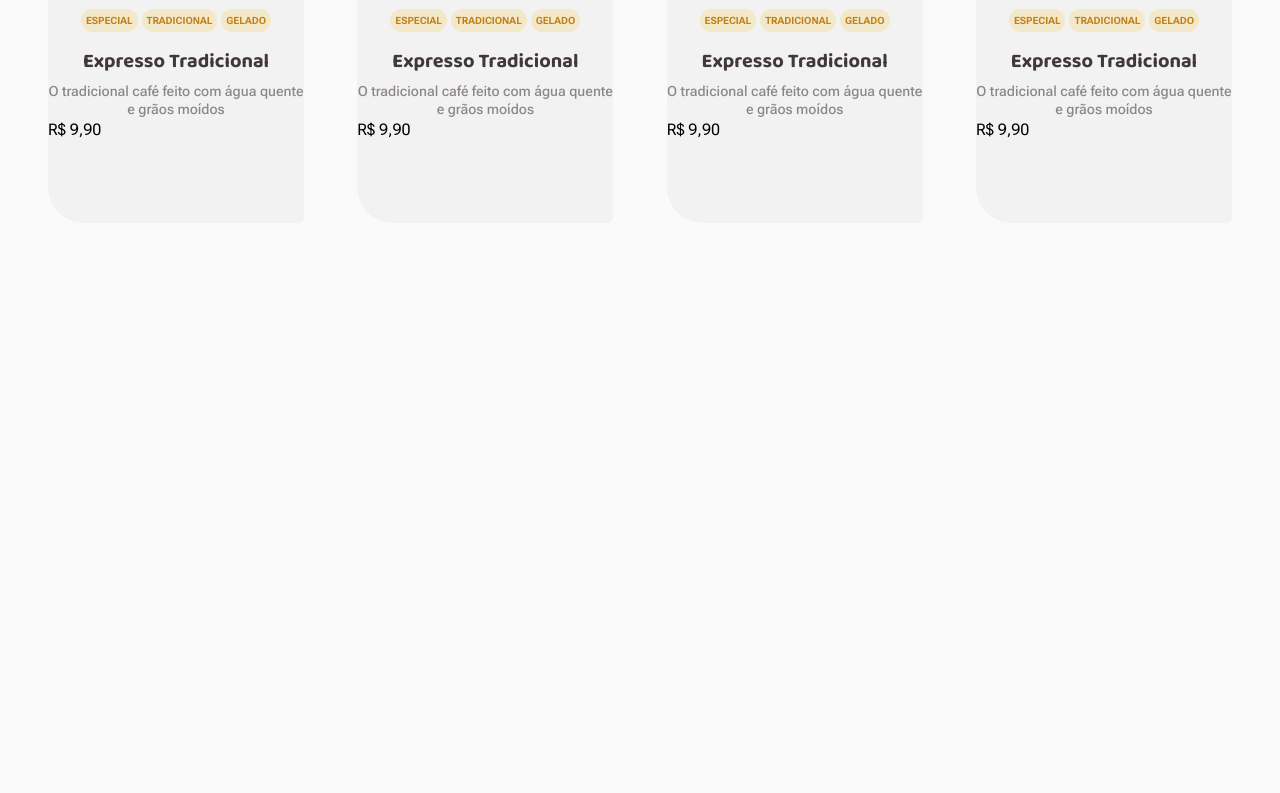
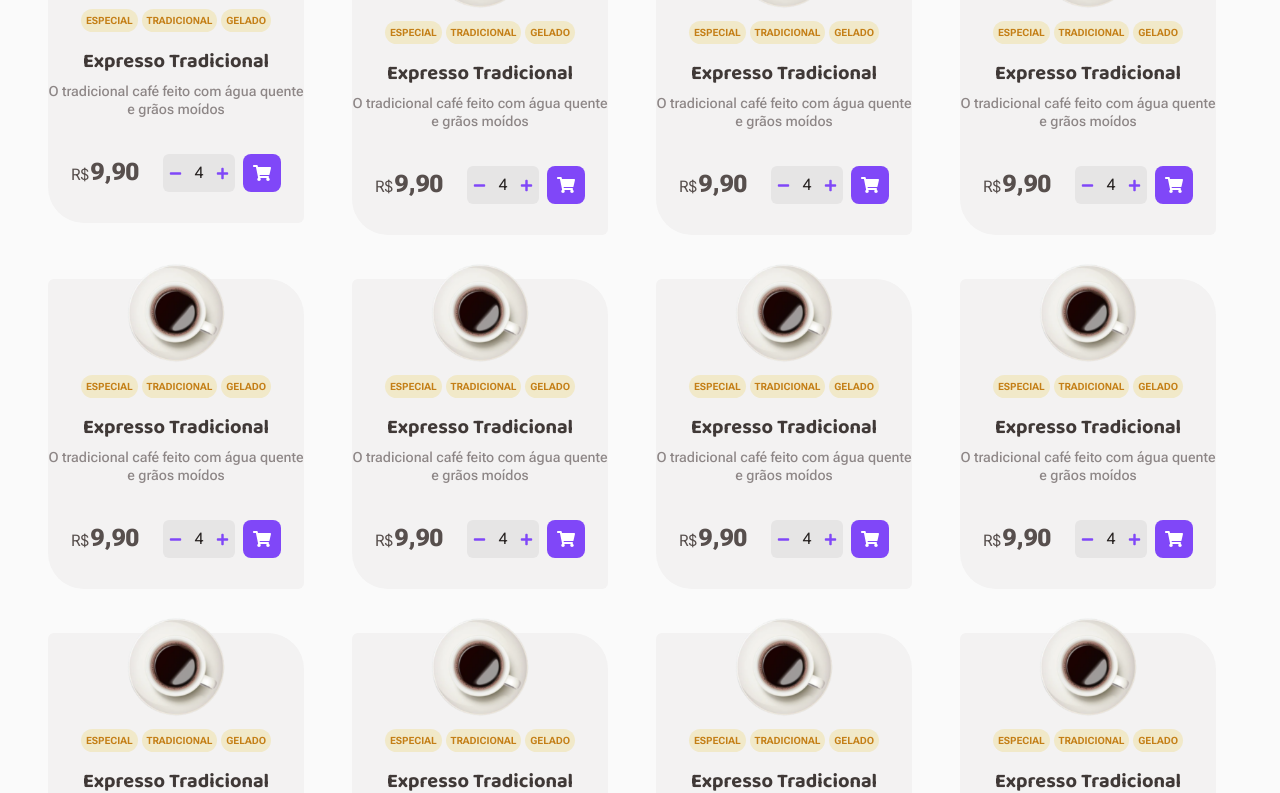
Before and after one commit to leuzindev/coffe-delivery, a Next.js app: page / in a window 1280 px wide. Shown: the part 809-1602 px from the top of the page. Before the commit the page ends 1032 px from the top, so only its background shows below. Built offline with nearby package versions, Linux system fonts and the light colour scheme.

Commit message:
style: finish home-page

```diff
--- a/src/app/(home)/page.tsx
+++ b/src/app/(home)/page.tsx
@@ -5,11 +5,21 @@ export default function Home() {
   return (
     <div className="flex flex-wrap">
       <Hero />
-      <main className="h-full min-h-full w-full">
+      <main className="h-full min-h-full w-full mdd:mt-10 mdd:flex mdd:flex-col mdd:items-center mdd:justify-center">
         <h1 className="mb-14 font-alt text-title-l text-base-subtitle">
           Nossos cafés
         </h1>
-        <div className="flex  flex-wrap justify-between">
+        <div className="grid grid-cols-4 place-items-start gap-8 space-y-3 sm:!grid-cols-1 lg:grid-cols-3 mdd:grid-cols-2">
+          <CoffeCard />
+          <CoffeCard />
+          <CoffeCard />
+          <CoffeCard />
+          <CoffeCard />
+          <CoffeCard />
+          <CoffeCard />
+          <CoffeCard />
+          <CoffeCard />
+          <CoffeCard />
           <CoffeCard />
           <CoffeCard />
           <CoffeCard />
--- a/src/app/globals.css
+++ b/src/app/globals.css
@@ -18,7 +18,7 @@ body{
   font-family: var(--font-roboto);
 }
 :focus{
-  outline: 2px solid #DBAC2C;
+  outline: 0;
 }
 
 body, input, textarea, button {
--- /dev/null
+++ b/src/components/BuyButton.tsx
@@ -0,0 +1,9 @@
+import { FaShoppingCart } from 'react-icons/fa'
+
+export function BuyButton() {
+  return (
+    <button className="flex h-[38px] w-[38px] items-center justify-center rounded-lg bg-purple transition-colors hover:bg-purple-dark">
+      <FaShoppingCart className="text-lg text-white" />
+    </button>
+  )
+}
--- a/src/components/CoffeCard.tsx
+++ b/src/components/CoffeCard.tsx
@@ -1,6 +1,8 @@
 import coffe from '../assets/coffes/Type=Americano.svg'
 import Image from 'next/image'
 import { CoffeTag } from './CoffeTag'
+import { Counter } from './Counter'
+import { BuyButton } from './BuyButton'
 
 interface CoffeCardProps {
   coffeImg?: any
@@ -35,10 +37,15 @@ export function CoffeCard({
           O tradicional café feito com água quente e grãos moídos
         </p>
       </div>
-      <div className="flex">
-        <p>
-          R$ <span>9,90</span>
-        </p>
+      <div className="mt-9 flex items-center justify-center">
+        <div className="mr-6 flex items-end">
+          <p className="mr-[2px] leading-7 text-base-text">R$</p>
+          <span className="text-alt text-title-m text-base-text">9,90</span>
+        </div>
+        <div className="flex gap-2">
+          <Counter value={4} />
+          <BuyButton />
+        </div>
       </div>
     </div>
   )
--- /dev/null
+++ b/src/components/Counter.tsx
@@ -0,0 +1,19 @@
+import { FaMinus, FaPlus } from 'react-icons/fa'
+
+interface CounterProps {
+  value: number
+}
+
+export function Counter({ value }: CounterProps) {
+  return (
+    <div className="flex h-[38px] w-[72px] items-center justify-around rounded-md bg-base-button">
+      <button className="h-full outline-none">
+        <FaMinus className="text-purple" size={13} />
+      </button>
+      <span className="text-text-m text-base-title">{value}</span>
+      <button className="h-full">
+        <FaPlus className="text-purple" size={13} />
+      </button>
+    </div>
+  )
+}
--- a/tailwind.config.js
+++ b/tailwind.config.js
@@ -128,6 +128,9 @@ module.exports = {
         lg: { max: '1050px' },
         // => @media (max-width: 1023px) { ... }
 
+        mdd: { max: '860px' },
+        // => @media (max-width: 860px) { ... }
+
         md: { max: '767px' },
         // => @media (max-width: 767px) { ... }
 
```
